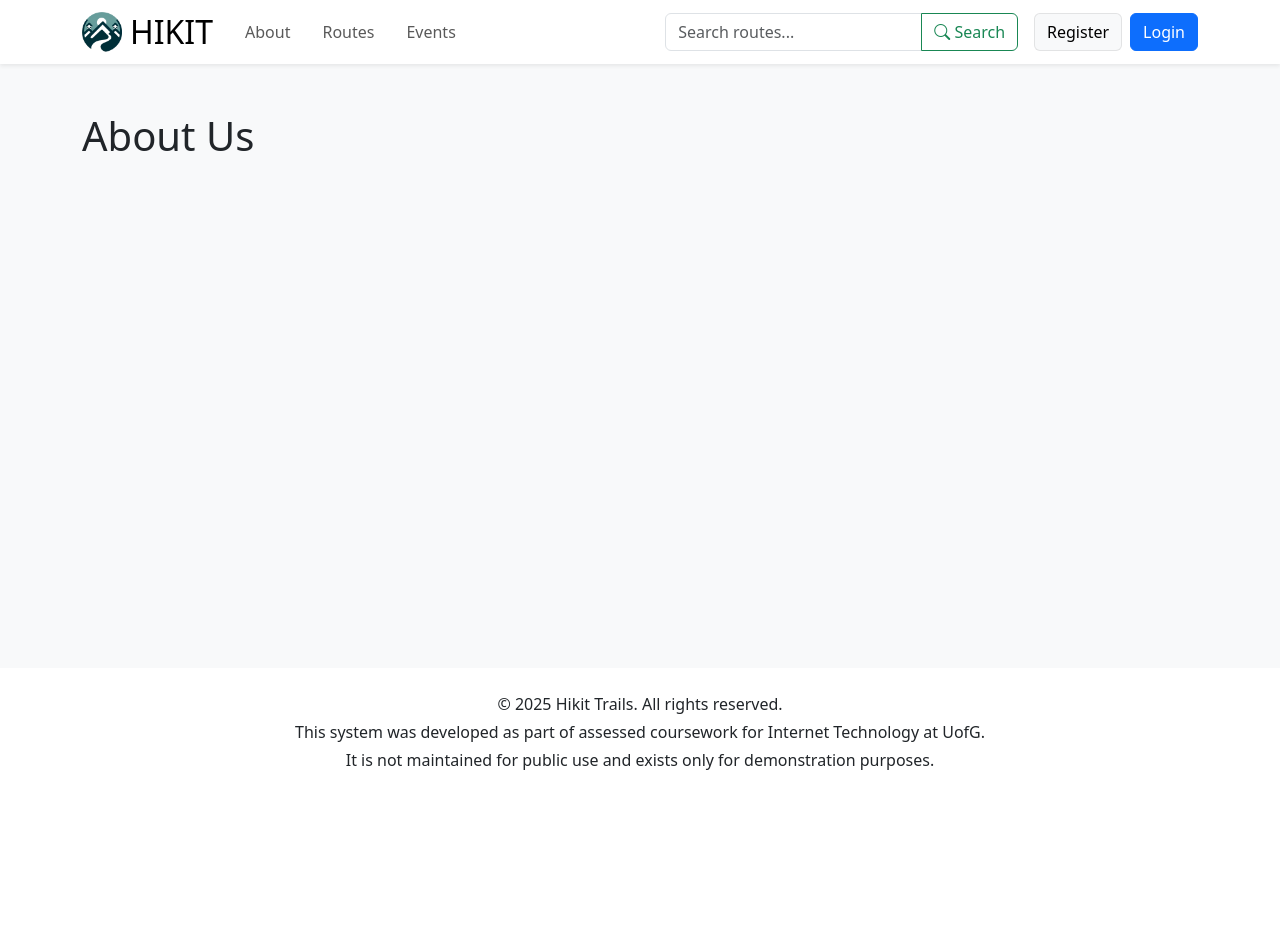
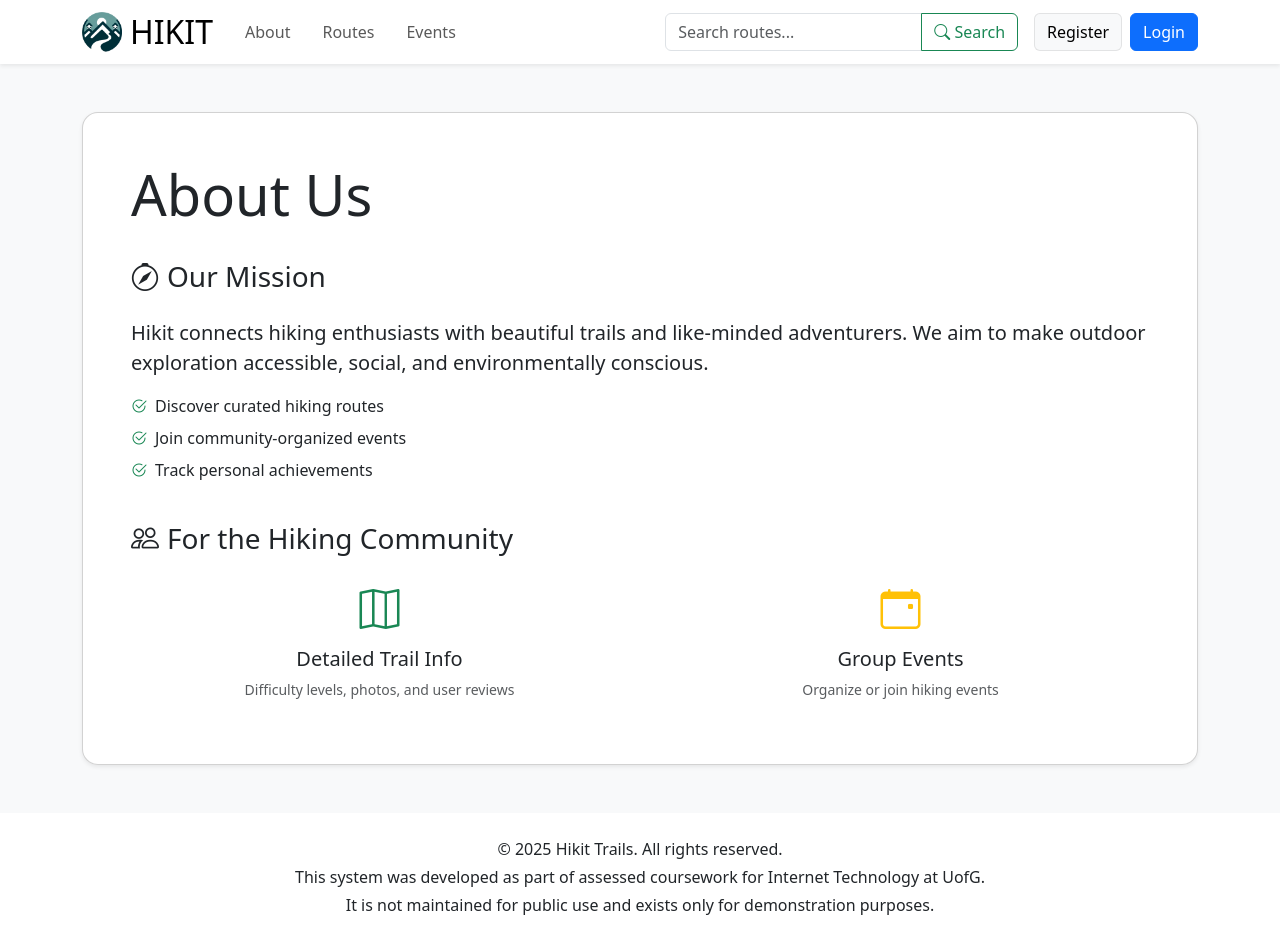
Before and after one commit to Elwood9245/hikit, a Django app: page /about in a window 1280 px wide. Before the commit the page ends 770 px from the top, so only its background shows below. Run offline with Django 4.2, Linux system fonts and the light colour scheme; some libraries are stand-ins or nearby versions.

Commit message:
feat(about.html): add content & adjust appearance

```diff
--- a/hikit/templates/about.html
+++ b/hikit/templates/about.html
@@ -1,6 +1,51 @@
-{% extends 'base.html' %}
+{% extends "base.html" %}
+{% load static %}
+
+{% block title %}About Hikit{% endblock %}
 
 {% block content %}
-<h1>About Us</h1>
+
+    <div class="card shadow-sm p-5">
+        <h1 class="display-4">About Us</h1>
+        <h3 class="my-4">
+            <i class="bi bi-compass me-2"></i>Our Mission
+        </h3>
+        <p class="lead">
+            Hikit connects hiking enthusiasts with beautiful trails and like-minded adventurers.
+            We aim to make outdoor exploration accessible, social, and environmentally
+            conscious.
+        </p>
+        <ul class="list-unstyled">
+            <li class="mb-2"><i class="bi bi-check2-circle text-success me-2"></i>Discover
+                curated hiking routes
+            </li>
+            <li class="mb-2"><i class="bi bi-check2-circle text-success me-2"></i>Join
+                community-organized events
+            </li>
+            <li><i class="bi bi-check2-circle text-success me-2"></i>Track personal achievements
+            </li>
+        </ul>
+
+        <h3 class="my-4">
+            <i class="bi bi-people me-2"></i>For the Hiking Community
+        </h3>
+        <div class="row g-4">
+            <div class="col-md-6">
+                <div class="text-center">
+                    <i class="bi bi-map fs-1 text-success"></i>
+                    <h5 class="mt-2">Detailed Trail Info</h5>
+                    <p class="text-muted small">Difficulty levels, photos, and user reviews</p>
+                </div>
+            </div>
+            <div class="col-md-6">
+                <div class="text-center">
+                    <i class="bi bi-calendar-event fs-1 text-warning"></i>
+                    <h5 class="mt-2">Group Events</h5>
+                    <p class="text-muted small">Organize or join hiking events</p>
+                </div>
+            </div>
+        </div>
+    </div>
+
 
 {% endblock %}
```
